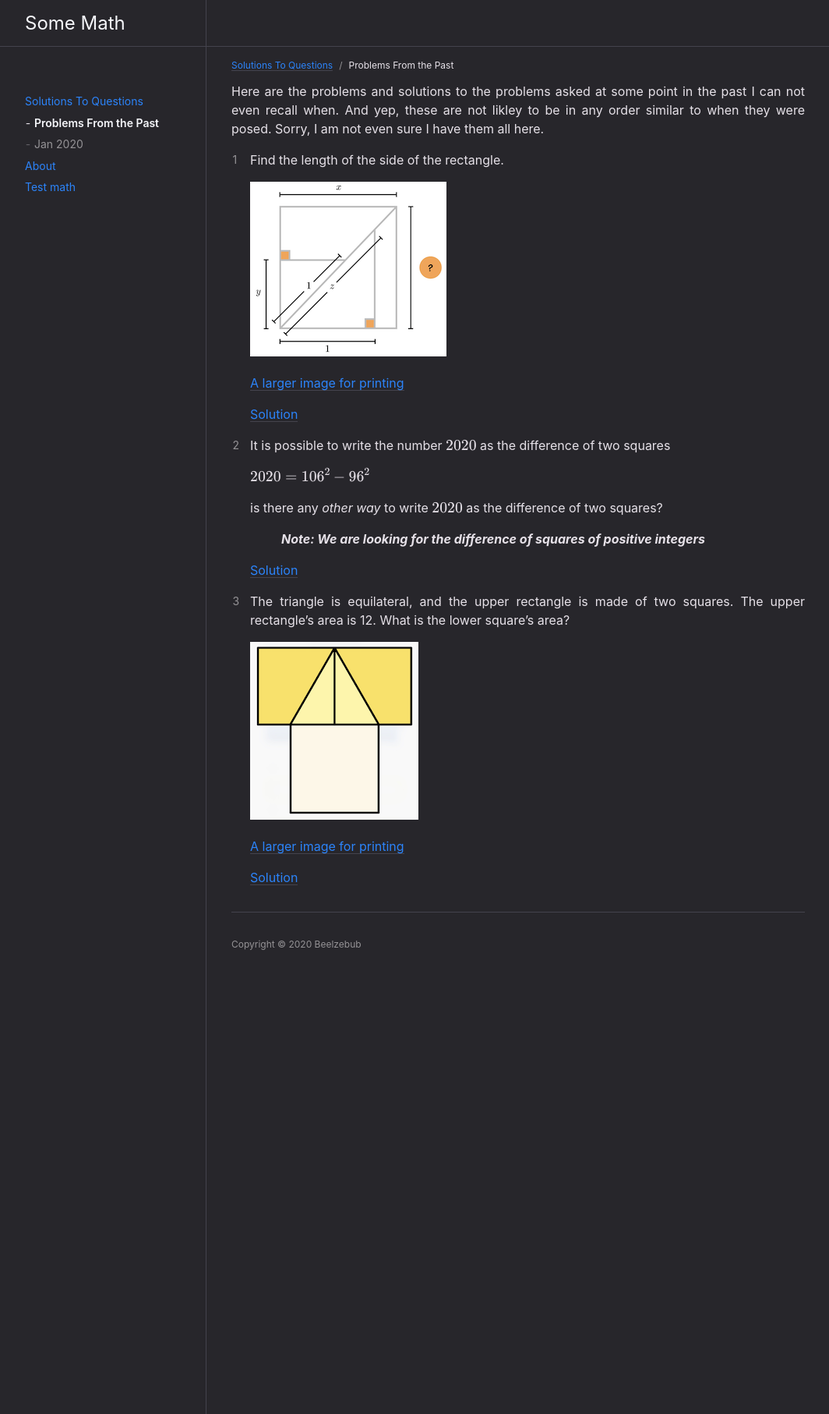
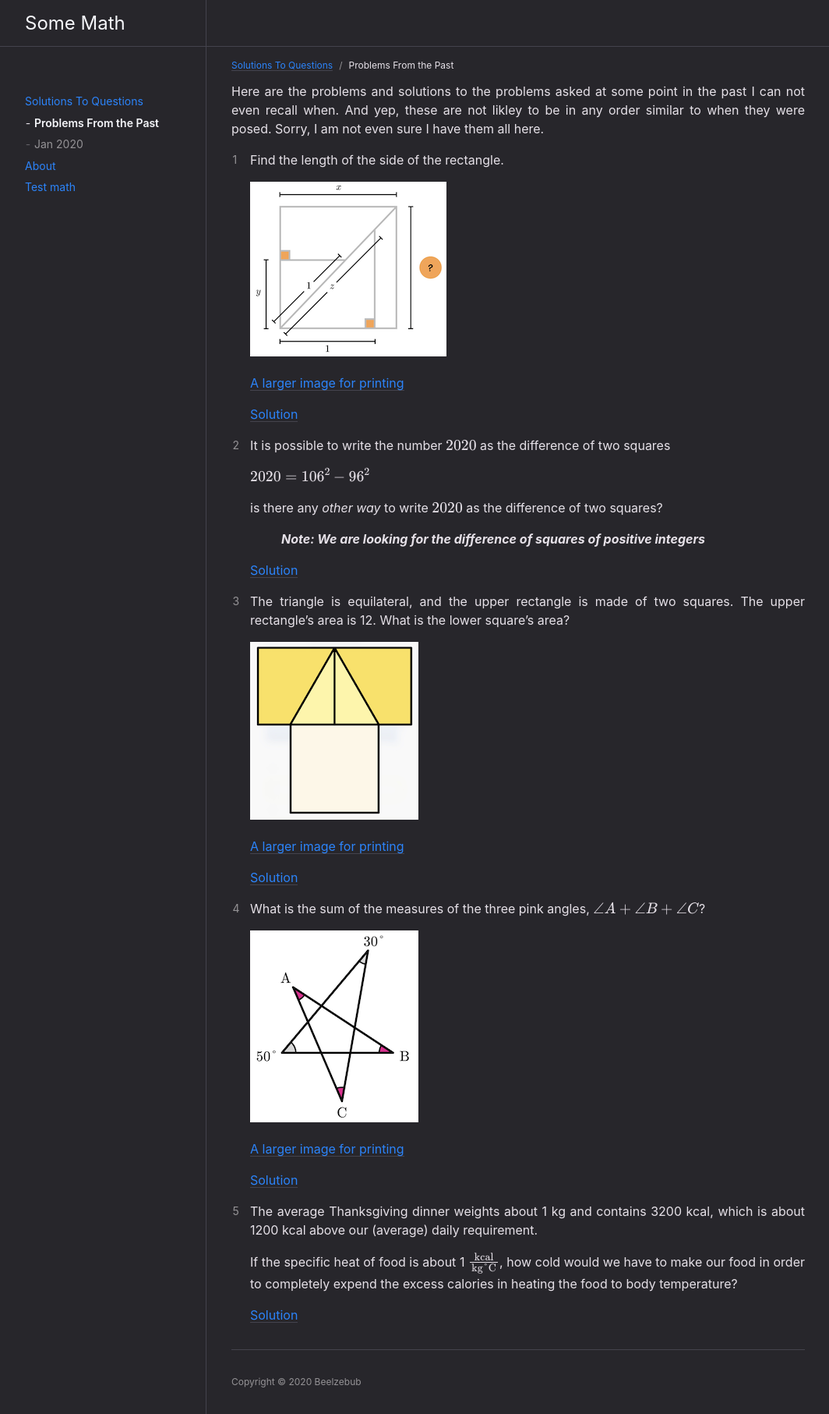
Before and after one commit to oldgooseberry/oldgooseberry.github.io, a Jekyll site: the page built from solns/old/index.md, in a window 1280 px wide. Shown: the whole page at 78% size, without its empty margins (107-1171 px from the left). Built offline with Jekyll 4.4.1, drawn with Linux system fonts in a browser that asks for light colours; formulas are drawn with MathJax 3.

Commit message:
Added questions 4 and 5. Added to solution to question 5

```diff
--- a/solns/old/index.md
+++ b/solns/old/index.md
@@ -36,3 +36,17 @@ Here are the problems and solutions to the problems asked at some point in the p
    [A larger image for printing](/img/older/square_2.jpeg)
 
    [Solution](old3)
+
+4. What is the sum of the measures of the three pink angles, $\angle{A} + \angle{B} + \angle{C}$?
+
+   ![](/img/older/angle1.png)
+
+   [A larger image for printing](/img/older/angle1.jpeg)
+
+   [Solution](old4)
+
+5. The average Thanksgiving dinner weights about 1 kg and contains 3200 kcal, which is about 1200 kcal above our (average) daily requirement.
+
+   If the specific heat of food is about 1 $\frac{\text{kcal}}{\text{kg°C}}$, how cold would we have to make our food in order to completely expend the excess calories in heating the food to body temperature?
+
+   [Solution](old5)
```
Also changed, not shown: solns/old/old5.md (added, +67 -0 lines), img/older/angle1.jpeg (added), img/older/angle1.png (added).
